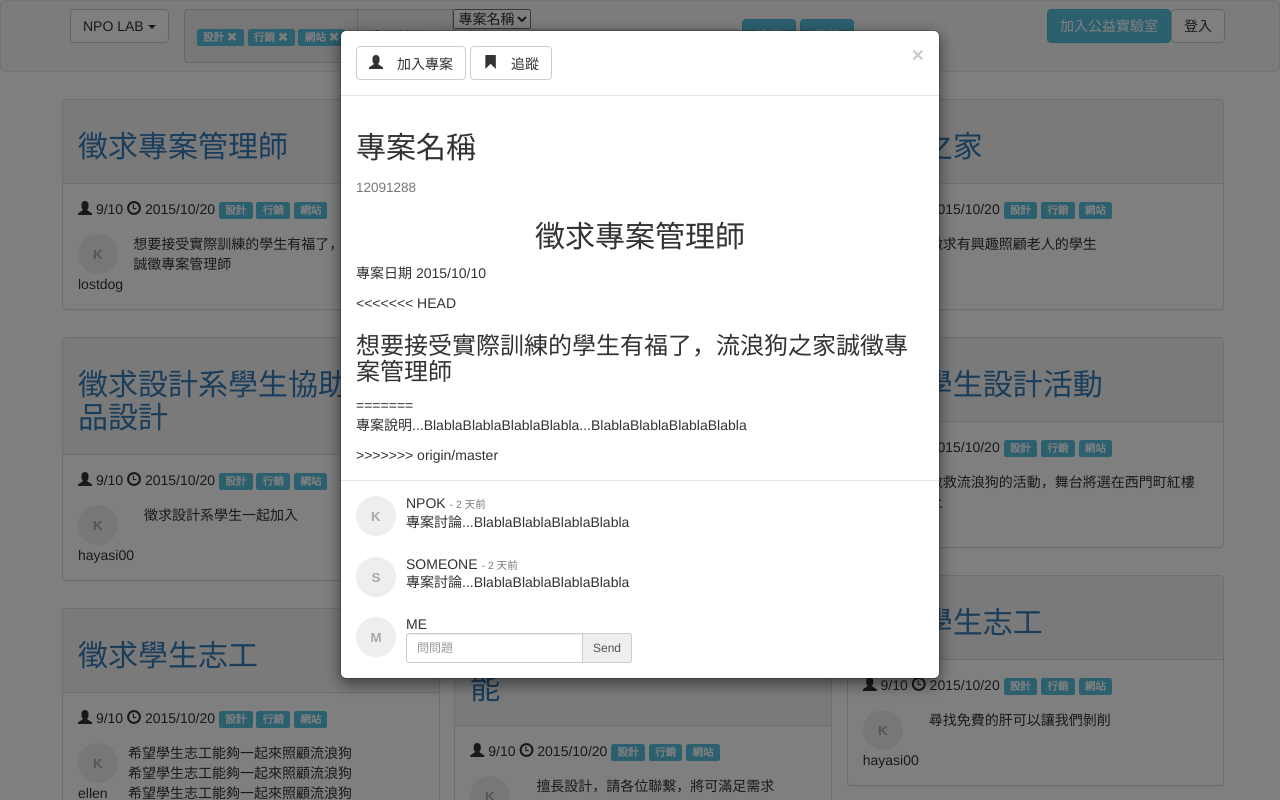
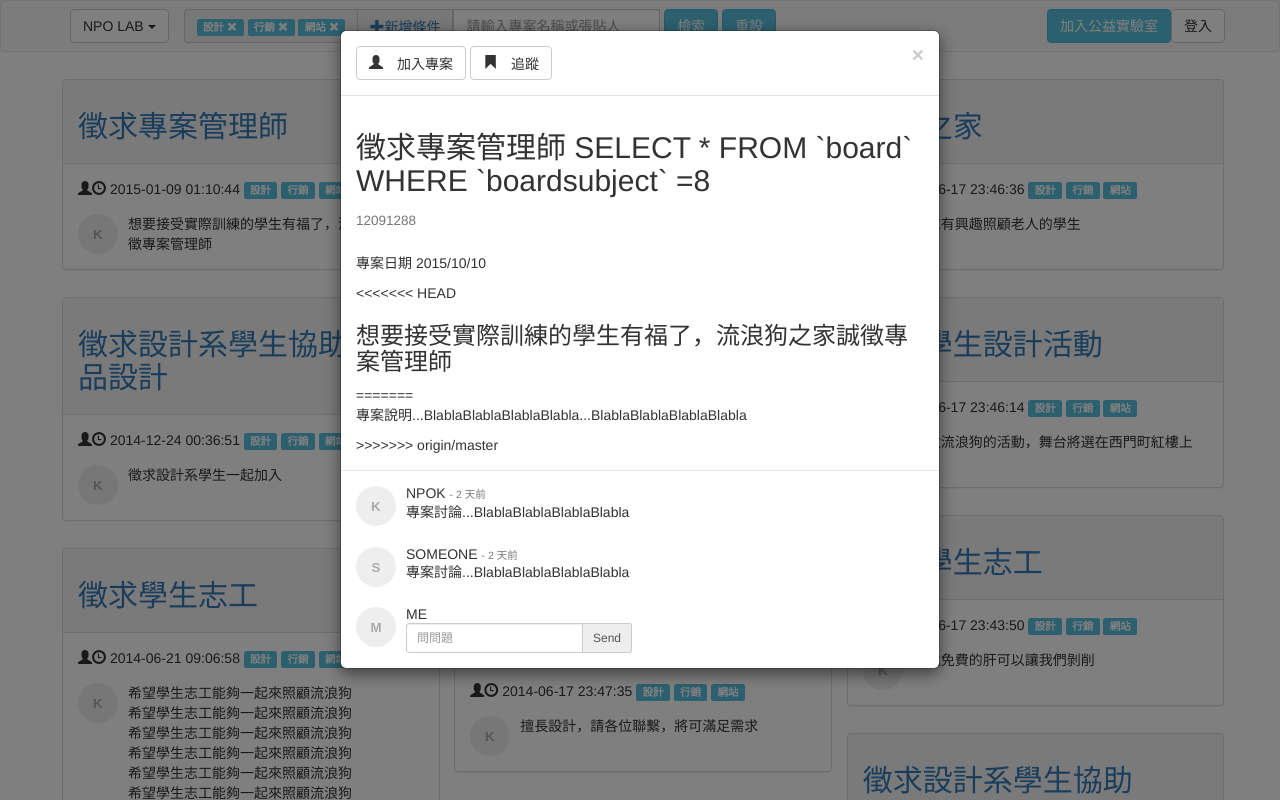
Before and after one commit to octopluzchang/npo, a PHP site: page / in a window 1280 px wide, after a click on "徵求專案管理師". Run offline with PHP 8.4, Linux system fonts and the light colour scheme; data comes from the database, SQL or seed files in the repository; data that the repository does not hold is empty; some libraries are stand-ins or nearby versions.

Commit message:
update search function
update search function

```diff
--- a/modalProject.php
+++ b/modalProject.php
@@ -2,9 +2,33 @@
 header("Content-Type: text/html; charset=utf-8");
 require_once ("connMysql.php");
 
+//專案資料取出開始
+//預設每頁筆數
+$board_pageRow_records = 10;
+//預設頁數
+$board_num_pages = 1;
+//若已經有翻頁，將頁數更新
+if (isset($_GET['page'])) {
+	$board_num_pages = $_GET['page'];
+}
+//本頁開始記錄筆數 = (頁數-1)*每頁記錄筆數
+$board_startRow_records = ($board_num_pages - 1) * $board_pageRow_records;
 //未加限制顯示筆數的SQL敘述句
 $board_query_RecBoard = "SELECT * FROM `board` ORDER BY `boardtime` DESC";
+//加上限制顯示筆數的SQL敘述句，由本頁開始記錄筆數開始，每頁顯示預設筆數
+$board_query_limit_RecBoard = $board_query_RecBoard . " LIMIT " . $board_startRow_records . ", " . $board_pageRow_records;
+//以加上限制顯示筆數的SQL敘述句查詢資料到 $RecBoard 中
+$board_RecBoard = mysql_query($board_query_limit_RecBoard);
+//以未加上限制顯示筆數的SQL敘述句查詢資料到 $all_RecBoard 中
+$board_all_RecBoard = mysql_query($board_query_RecBoard);
+//計算總筆數
+$board_total_records = mysql_num_rows($board_all_RecBoard);
+//計算總頁數=(總筆數/每頁筆數)後無條件進位。
+$board_total_pages = ceil($board_total_records / $board_pageRow_records);
 
+
+//未加限制顯示筆數的SQL敘述句
+$board_query_RecBoard = "SELECT * FROM `board` ORDER BY `boardtime` DESC";
 //加上限制顯示筆數的SQL敘述句，由本頁開始記錄筆數開始，每頁顯示預設筆數
 $board_query_limit_RecBoard = $board_query_RecBoard . " LIMIT " . $board_startRow_records . ", " . $board_pageRow_records;
 //以加上限制顯示筆數的SQL敘述句查詢資料到 $RecBoard 中
@@ -12,6 +36,10 @@ $board_RecBoard = mysql_query($board_query_limit_RecBoard);
 //以未加上限制顯示筆數的SQL敘述句查詢資料到 $all_RecBoard 中
 $board_all_RecBoard = mysql_query($board_query_RecBoard);
 $board_row_RecBoard=mysql_fetch_assoc($board_RecBoard);
+
+$projectName = "SELECT * FROM `board` WHERE `boardsubject` =". $boardId;
+
+
 ?>
 
 <!-- Project Modal -->
@@ -24,9 +52,12 @@ $board_row_RecBoard=mysql_fetch_assoc($board_RecBoard);
             <button type="button" class="close" data-dismiss="modal" aria-label="Close"> <span aria-hidden="true">&times;</span> </button>
           </div>
           <div class="modal-body">
-          <h2>專案名稱</h2>
+
+          <h2><?php echo $board_row_RecBoard["boardsubject"]; ?>
+          	<?php echo $projectName;?>
+          </h2>
             <h4 class="modal-title" id="myModalLabel"> <small>12091288</small></h4>
-            <h2 align="center"><?php echo $board_row_RecBoard["boardsubject"]; ?></h2>
+            <h2 align="center"></h2>
             <p> 專案日期 2015/10/10 </p>
 <<<<<<< HEAD
             <h3><?php echo $board_row_RecBoard["boardcontent"]; ?></h3>
--- a/navbar.php
+++ b/navbar.php
@@ -22,12 +22,7 @@
 		<form name="search" action="result.php" method="post" class="navbar-form navbar-left" role="search">
 			<div class="input-group">
 				<span class="input-group-addon" id="basic-addon2"> <span class="label label-info input">設計 <span class="glyphicon glyphicon-remove"></span></span> <span class="label label-info">行銷 <span class="glyphicon glyphicon-remove"></span></span> <span class="label label-info">網站 <span class="glyphicon glyphicon-remove"></span></span> </span><span class="input-group-addon" id="basic-addon2"> <a data-toggle="modal" data-target="#filterModal"><span class="glyphicon glyphicon-plus" aria-hidden="true"></span>新增條件</a> </span>
-				<span>
-				<select>
-					<option>專案名稱</option>
-					<option>提案人</option>
-				</select></span>
-				<input name="input" type="text" class="form-control" placeholder="搜尋專案名稱" aria-describedby="basic-addon2">
+				<input name="input" type="text" class="form-control" placeholder="請輸入專案名稱或張貼人" aria-describedby="basic-addon2">
 				<input name="type" type="hidden" value="xxxx" />
 				<!-- 隱藏數值 -->
 			</div>
--- a/singleProject.php
+++ b/singleProject.php
@@ -5,11 +5,16 @@
           <div class="panel-heading">
           <a data-toggle="modal" data-target="#projectModal">
             <h2><?php echo $board_row_RecBoard["boardsubject"]; ?></h2>
+            <?php
+
+            $boardId = $board_row_RecBoard["boardid"];
+
+            ?>
             </a>
             </div>
             <div class="panel-body">
             <!-- Project Status-->
-          <span aria-hidden="true" class="glyphicon glyphicon-user"></span> 9/10 <span aria-hidden="true" class="glyphicon glyphicon-time"></span> 2015/10/20
+          <span aria-hidden="true" class="glyphicon glyphicon-user"></span><span aria-hidden="true" class="glyphicon glyphicon-time"></span> <?php echo $board_row_RecBoard["boardtime"]?>
 
             <!-- Project Tags-->
 
@@ -17,7 +22,7 @@
 
 
             <div class="media">
-              <div class="media-left"> <img data-src="holder.js/40x40/text:K" class="img-circle"><br> <?php echo $board_row_RecBoard["username"]; ?></div>
+              <div class="media-left"> <img data-src="holder.js/40x40/text:K" class="img-circle"><br> <?php echo $board_row_RecBoard["name"]; ?></div>
               <div class="media-body"> <?php echo nl2br($board_row_RecBoard["boardcontent"]); ?> </div>
             </div>
           </div>
```
Also changed, not shown: result.php (+61 -21 lines).
